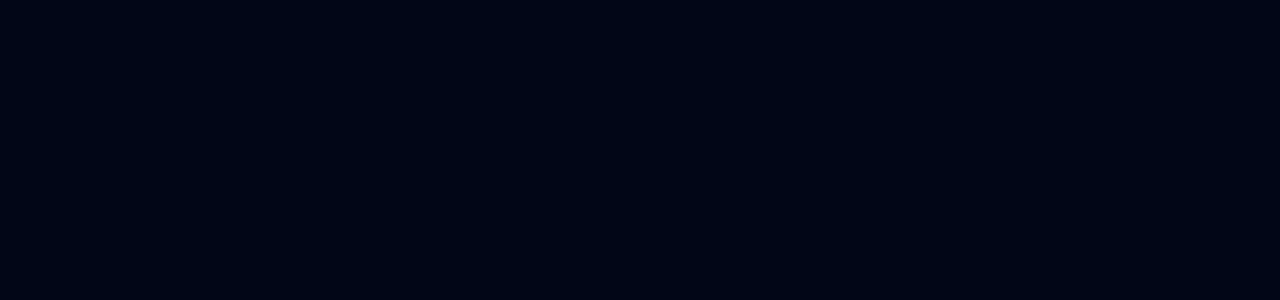
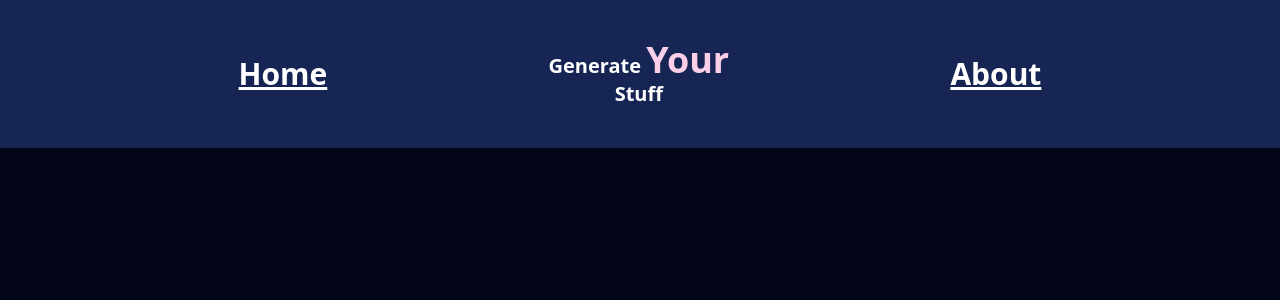
Before and after one commit to KariminK/stuff-generator, a React (Vite) app: page / in a window 1280 px wide. Shown: the top 300 px of the page. Built offline with nearby package versions, Linux system fonts and the light colour scheme.

Commit message:
added navbar

```diff
--- a/src/App.tsx
+++ b/src/App.tsx
@@ -1,8 +1,9 @@
+import Navbar from "./Navbar";
 
 
 function App() {
   return <div className="bg-slate-950 h-screen">
-
+    <Navbar />
   </div>;
 }
 
--- /dev/null
+++ b/src/Navbar.tsx
@@ -0,0 +1,25 @@
+const Navbar = () => {
+  return (
+    <nav className="bg-blue-950 py-10 text-3xl font-bold text-white">
+      <ul className="flex justify-around items-center max-w-5xl mx-auto">
+        <li>
+          <a className="underline" href="/">
+            Home
+          </a>
+        </li>
+        <li>
+          <p className="text-center text-xl">
+            Generate <span className="text-4xl text-pink-200">Your</span> <br />{" "}
+            Stuff
+          </p>
+        </li>
+        <li>
+          <a className="underline" href="/about">
+            About
+          </a>
+        </li>
+      </ul>
+    </nav>
+  );
+};
+export default Navbar;
```
